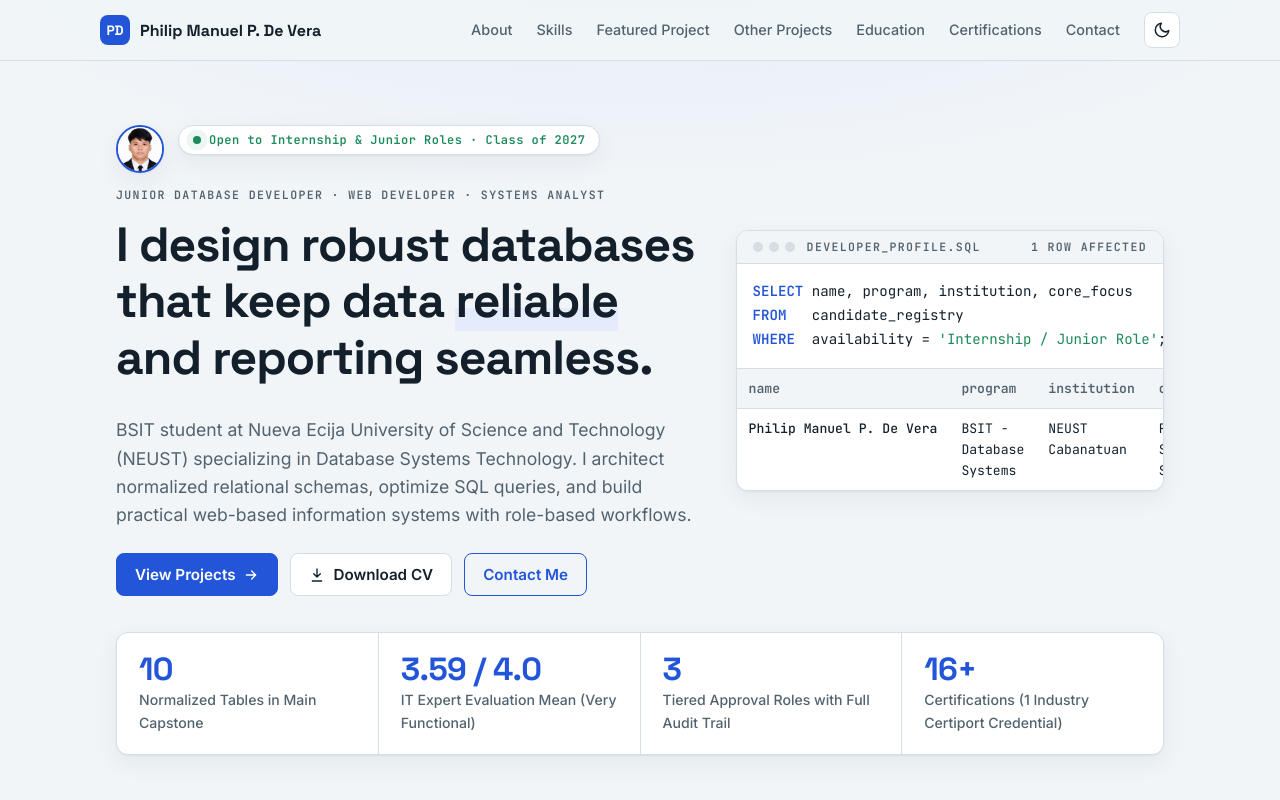
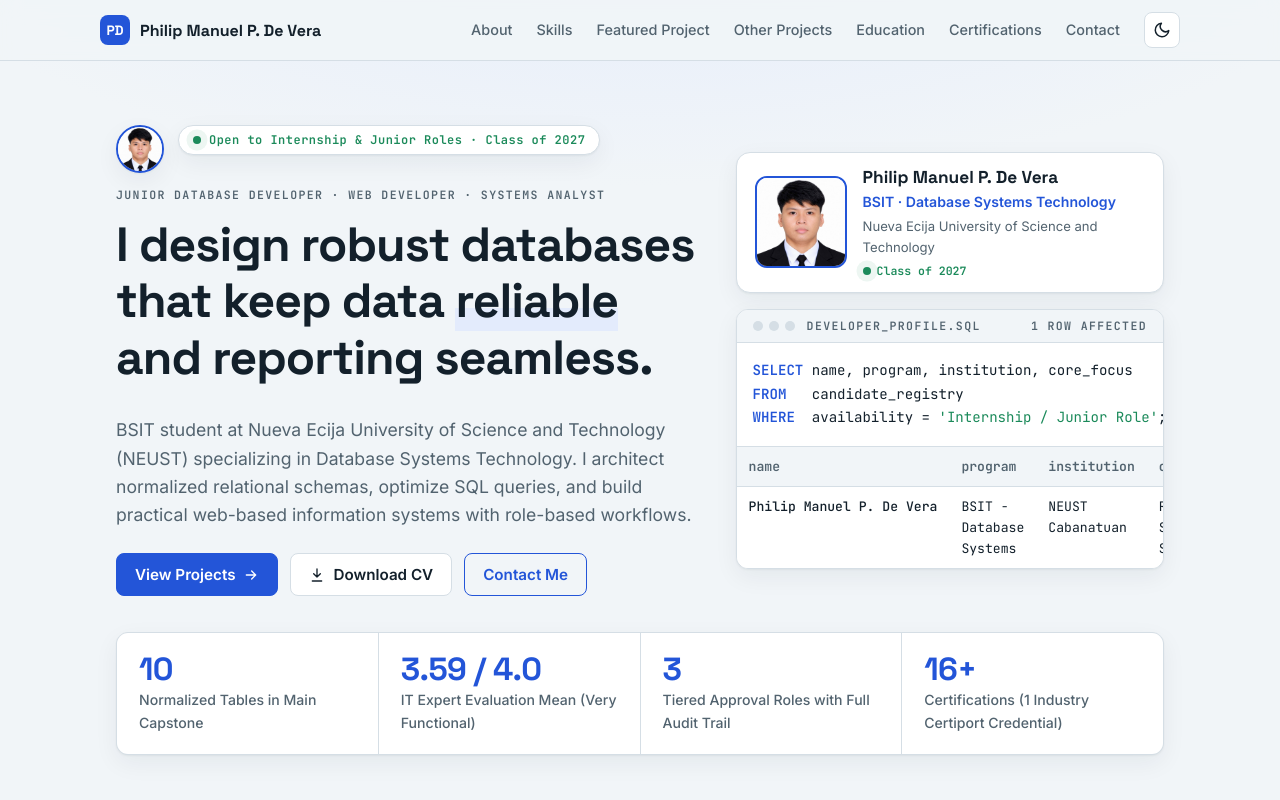
Before and after one commit to pmpradodevera/pm-de-vera-portfolio, a plain HTML site: page index.html in a window 1280 px wide. Shown: the top 800 px of the page. Drawn offline with Linux system fonts and the light colour scheme.

Commit message:
Enhance hero section with prominent portrait card and technical query stack

```diff
--- a/index.html
+++ b/index.html
@@ -107,6 +107,14 @@ nav ul a.active { color: var(--accent); background: var(--accent-soft); }
 .hero .stack { display: flex; flex-direction: column; gap: 16px; }
 .hero-intro-bar { display: flex; align-items: center; gap: 14px; flex-wrap: wrap; }
 .hero-avatar { width: 48px; height: 48px; border-radius: 50%; object-fit: cover; border: 2px solid var(--accent); box-shadow: var(--shadow); flex: none; }
+.hero-visual { display: grid; gap: 16px; }
+.hero-portrait-card { display: flex; align-items: center; gap: 16px; background: var(--surface); border: 1px solid var(--line); border-radius: 14px; padding: 14px 18px; box-shadow: var(--shadow); }
+.hero-portrait-img { width: 92px; height: 92px; border-radius: 12px; object-fit: cover; border: 2px solid var(--accent); flex: none; cursor: zoom-in; }
+.hero-portrait-meta { display: grid; gap: 3px; min-width: 0; }
+.hero-portrait-meta b { font: 700 1.08rem var(--font-display); color: var(--ink); line-height: 1.2; }
+.hero-portrait-meta .hero-sub { font-size: 0.88rem; color: var(--accent); font-weight: 600; }
+.hero-portrait-meta .hero-school { font-size: 0.82rem; color: var(--muted); }
+.hero-portrait-meta .badge-mini { display: inline-flex; align-items: center; gap: 6px; font: 600 0.72rem var(--font-mono); color: var(--good); margin-top: 2px; }
 .badge { display: inline-flex; align-items: center; gap: 8px; align-self: flex-start; font: 600 0.75rem var(--font-mono); letter-spacing: 0.04em; color: var(--good); background: var(--surface); border: 1px solid var(--line); padding: 6px 14px; border-radius: 999px; box-shadow: var(--shadow); }
 .dot { width: 8px; height: 8px; border-radius: 50%; background: var(--good); box-shadow: 0 0 0 0 var(--good); }
 .hl { background: linear-gradient(transparent 62%, var(--accent-soft) 62%); }
@@ -447,7 +455,18 @@ dialog.lightbox button:hover { color: var(--accent); border-color: var(--accent)
       </div>
     </div>
 
-    <!-- Live Profile SQL Query Card -->
+    <!-- Hero Right Column: Profile Portrait + SQL Terminal Card -->
+    <div class="hero-visual">
+      <div class="hero-portrait-card">
+        <img src="profile.jpg" alt="Philip Manuel P. De Vera" class="hero-portrait-img" data-zoom width="92" height="92">
+        <div class="hero-portrait-meta">
+          <b>Philip Manuel P. De Vera</b>
+          <span class="hero-sub">BSIT &middot; Database Systems Technology</span>
+          <span class="hero-school">Nueva Ecija University of Science and Technology</span>
+          <span class="badge-mini"><span class="dot"></span>Class of 2027</span>
+        </div>
+      </div>
+
       <div class="query" aria-label="Interactive SQL query profile">
         <div class="bar">
           <span><span class="lights" aria-hidden="true"><i></i><i></i><i></i></span><span class="label">developer_profile.sql</span></span>
@@ -470,6 +489,7 @@ dialog.lightbox button:hover { color: var(--accent); border-color: var(--accent)
               </tr>
             </tbody>
           </table>
+        </div>
       </div>
     </div>
   </header>
```
Lines whose indentation alone changed are shown as unchanged.
